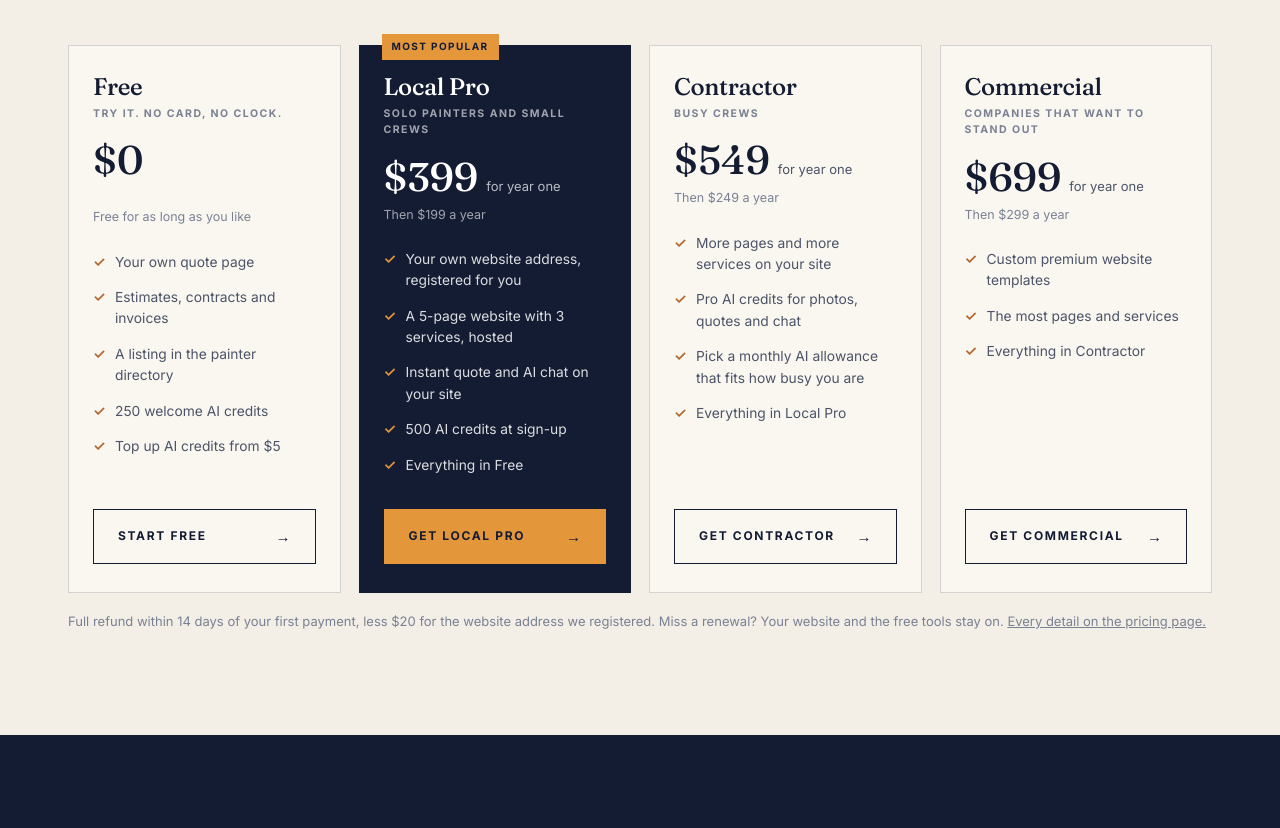
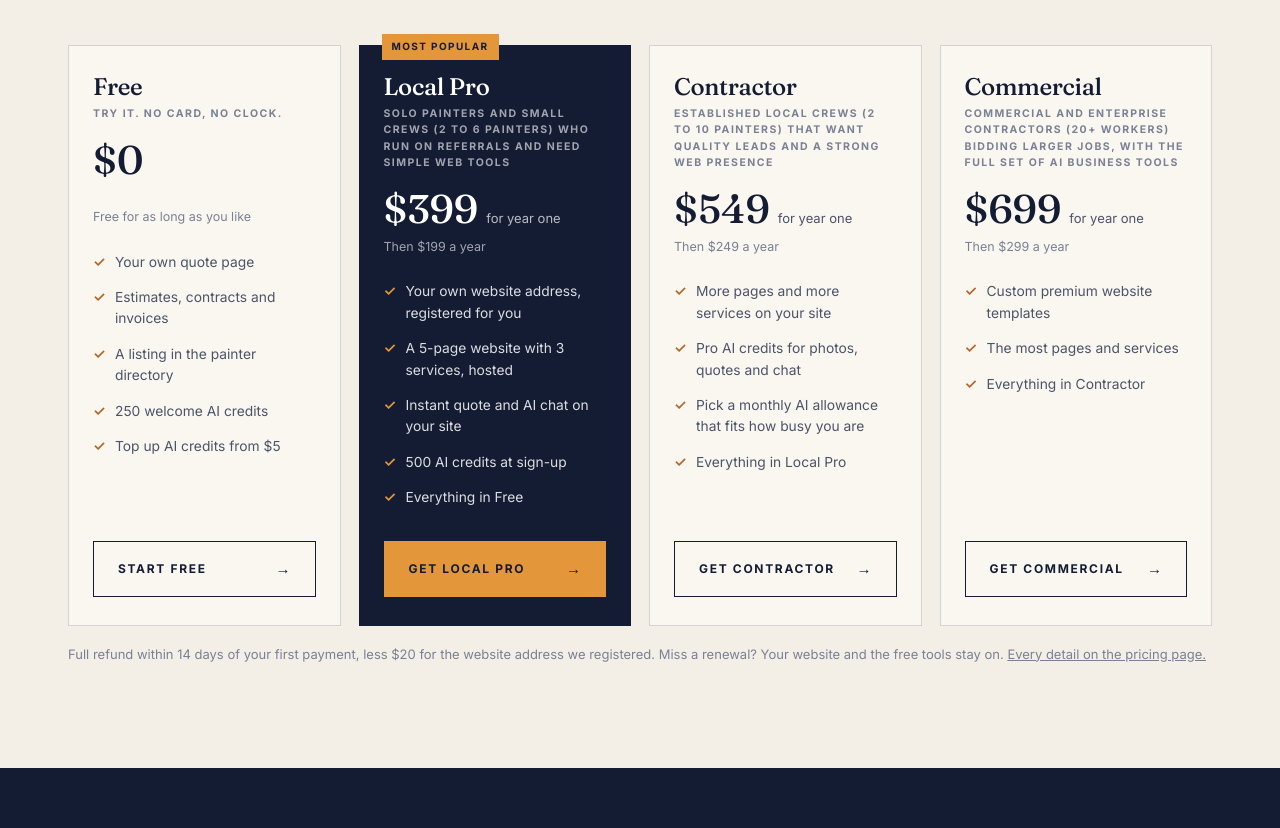
Before and after one commit to agentflowfounder/paintersmax, a website: page public/index.html in a window 1280 px wide. Shown: the part 3493-4321 px from the top of the page. Drawn offline with Linux system fonts and the light colour scheme; no server answers.

Commit message:
Pricing and home: say who each tier is for (2-6 painters, established local crews, commercial and enterprise) (#19)
Claude-Session: https://claude.ai/code/session_012k7KSTnFFJxyCzchWWEiT4

Co-authored-by: Claude <noreply@anthropic.com>

```diff
--- a/public/index.html
+++ b/public/index.html
@@ -139,7 +139,7 @@
   <div class="plan dark">
     <span class="tag">Most popular</span>
     <h3>Local Pro</h3>
-    <div class="for">Solo painters and small crews</div>
+    <div class="for">Solo painters and small crews (2 to 6 painters) who run on referrals and need simple web tools</div>
     <div class="price"><b data-promo="$299" data-list="$399">$399</b><s data-from="2026-11-25" data-until="2027-01-06">$399</s><span>for year one</span></div>
     <div class="promo-note" data-from="2026-11-25" data-until="2027-01-06">$299 with Booked by Spring</div>
     <div class="renew">Then $199 a year</div>
@@ -154,7 +154,7 @@
   </div>
   <div class="plan">
     <h3>Contractor</h3>
-    <div class="for">Busy crews</div>
+    <div class="for">Established local crews (2 to 10 painters) that want quality leads and a strong web presence</div>
     <div class="price"><b data-promo="$399" data-list="$549">$549</b><s data-from="2026-11-25" data-until="2027-01-06">$549</s><span>for year one</span></div>
     <div class="promo-note" data-from="2026-11-25" data-until="2027-01-06">$399 with Booked by Spring</div>
     <div class="renew">Then $249 a year</div>
@@ -168,7 +168,7 @@
   </div>
   <div class="plan">
     <h3>Commercial</h3>
-    <div class="for">Companies that want to stand out</div>
+    <div class="for">Commercial and enterprise contractors (20+ workers) bidding larger jobs, with the full set of AI business tools</div>
     <div class="price"><b data-promo="$499" data-list="$699">$699</b><s data-from="2026-11-25" data-until="2027-01-06">$699</s><span>for year one</span></div>
     <div class="promo-note" data-from="2026-11-25" data-until="2027-01-06">$499 with Booked by Spring</div>
     <div class="renew">Then $299 a year</div>
```
Also changed, not shown: public/pricing.html (+3 -3 lines).
